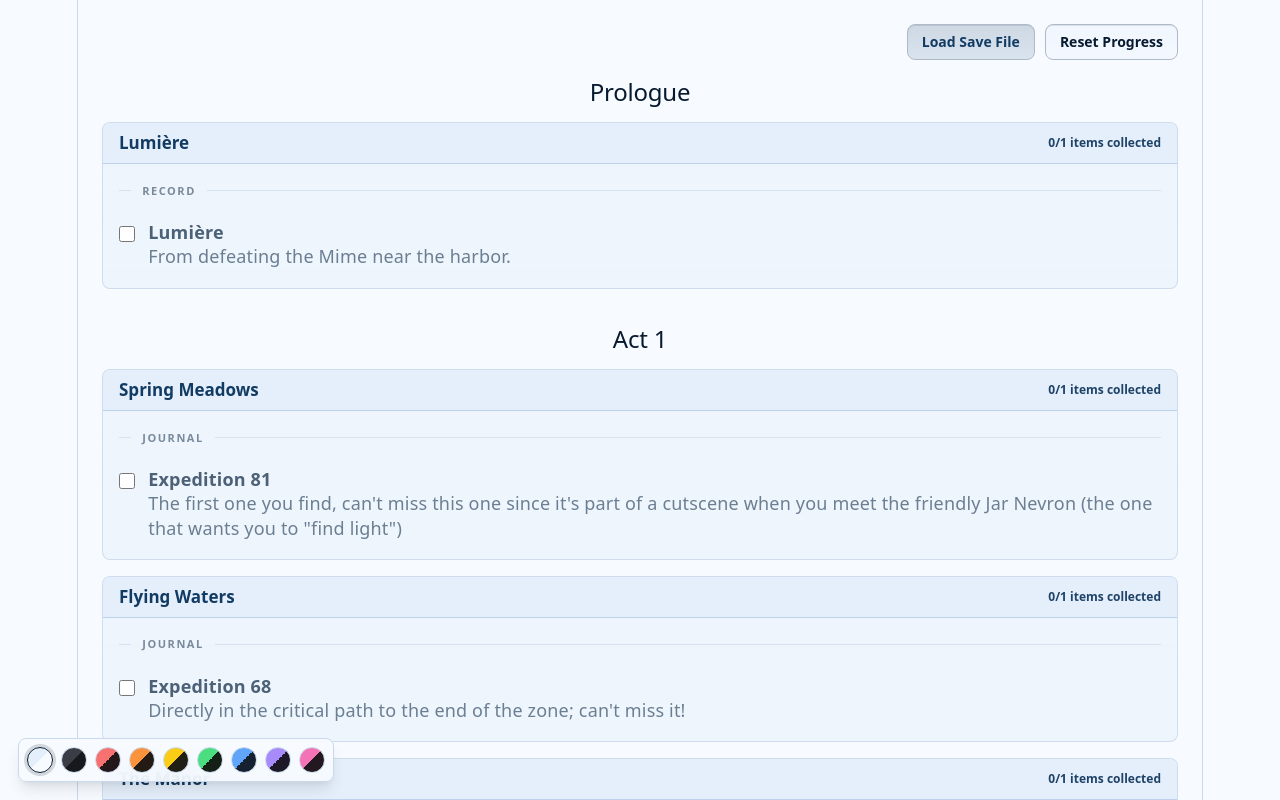
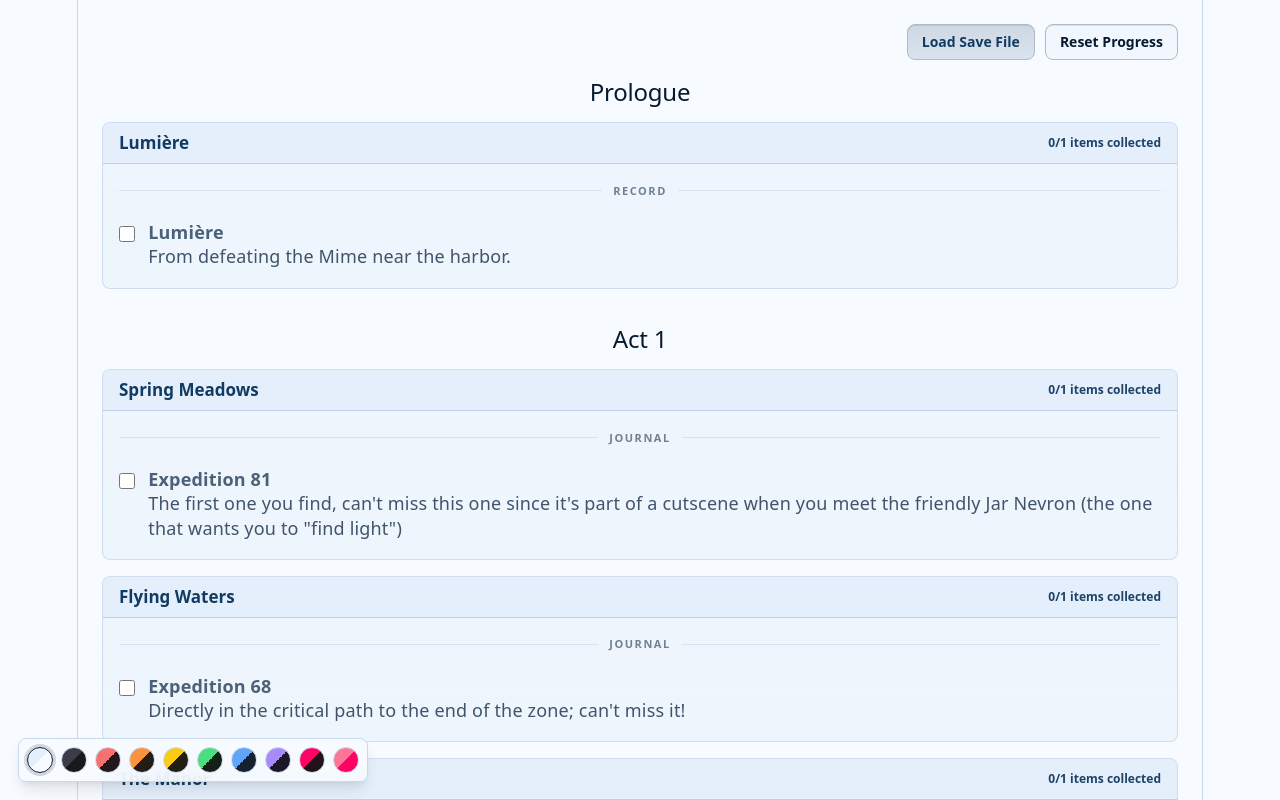
Before and after one commit to Michael-Ziluck/CO-E33-Collectibles-Tracker, a React (Vite) app: page / in a window 1280 px wide. Shown: the top 800 px of the page. Built offline with nearby package versions, Linux system fonts and the light colour scheme.

Commit message:
Update how theme system functions and center collectible type

```diff
--- a/index.html
+++ b/index.html
@@ -6,9 +6,9 @@
     <meta name="viewport" content="width=device-width, initial-scale=1.0" />
     <script>
       (() => {
-        const themes = ['light', 'dark', 'red', 'orange', 'yellow', 'green', 'blue', 'purple', 'pink'];
+        const themes = ['light', 'dark', 'red', 'orange', 'yellow', 'green', 'blue', 'purple', 'pink', 'pink2'];
         const backgrounds = {
-          light: '#fff',
+          light: '#f7fbff',
           dark: '#18191d',
           red: '#231719',
           orange: '#231b14',
@@ -16,7 +16,8 @@
           green: '#142016',
           blue: '#152031',
           purple: '#1d1828',
-          pink: '#231720',
+          pink: '#221319',
+          pink2: '#160a10',
         };
         const storedTheme = window.localStorage.getItem('e33-theme');
         const theme = themes.includes(storedTheme)
--- a/src/components/theme-toggle.tsx
+++ b/src/components/theme-toggle.tsx
@@ -1,8 +1,8 @@
 import { useEffect, useState } from 'react';
 
-type Theme = 'light' | 'dark' | 'red' | 'orange' | 'yellow' | 'green' | 'blue' | 'purple' | 'pink';
+type Theme = 'light' | 'dark' | 'red' | 'orange' | 'yellow' | 'green' | 'blue' | 'purple' | 'pink' | 'pink2';
 
-const themes: Theme[] = ['light', 'dark', 'red', 'orange', 'yellow', 'green', 'blue', 'purple', 'pink'];
+const themes: Theme[] = ['light', 'dark', 'red', 'orange', 'yellow', 'green', 'blue', 'purple', 'pink', 'pink2'];
 const storageKey = 'e33-theme';
 
 /**
--- a/src/styles/collectibles.css
+++ b/src/styles/collectibles.css
@@ -46,7 +46,7 @@
 }
 
 .location-toggle:hover {
-  background: color-mix(in srgb, var(--card-header-text) 8%, transparent);
+  background: var(--hover-bg);
 }
 
 .location-title-group {
@@ -150,13 +150,13 @@
   font-weight: 700;
   text-transform: uppercase;
   letter-spacing: 0.14em;
-  color: var(--text);
+  color: var(--text-muted);
   opacity: 0.72;
 }
 
 .type-group h4::before {
   content: '';
-  width: 12px;
+  flex: 1;
   height: 1px;
   background: var(--border);
   opacity: 0.8;
@@ -198,7 +198,7 @@
   width: 16px;
   height: 16px;
   margin: 6px 0 0;
-  accent-color: color-mix(in srgb, var(--theme-base) 76%, var(--card-header-text));
+  accent-color: var(--checkbox-accent);
 }
 
 .checklist label {
@@ -221,11 +221,11 @@
 .item-description {
   display: block;
   grid-area: description;
-  opacity: 0.8;
+  color: var(--text-muted);
 }
 
 .item-secondary {
-  opacity: 0.7;
+  color: var(--text-muted);
 }
 
 .collected {
--- a/src/styles/theme-toggle.css
+++ b/src/styles/theme-toggle.css
@@ -66,7 +66,11 @@
 }
 
 .theme-toggle-button[data-theme-option='pink'] {
-  --swatch-bg: linear-gradient(135deg, #f472b6 50%, #231720 50%);
+  --swatch-bg: linear-gradient(135deg, #ff0266 50%, #221319 50%);
+}
+
+.theme-toggle-button[data-theme-option='pink2'] {
+  --swatch-bg: linear-gradient(135deg, #ff7597 50%, #ff0266 50%);
 }
 
 @media (max-width: 640px), (pointer: coarse) and (max-width: 900px) {
--- a/src/styles/theme.css
+++ b/src/styles/theme.css
@@ -52,6 +52,36 @@
   --warning-bg: var(--light-warning-bg);
   --warning-border: var(--light-warning-border);
   --shadow: var(--light-shadow);
+  --text-muted: color-mix(in srgb, var(--light-text) 82%, var(--light-text-h));
+  --hover-bg: color-mix(in srgb, var(--light-card-header-text) 8%, transparent);
+  --link: var(--light-card-header-text);
+  --link-hover: color-mix(in srgb, var(--light-card-header-text) 82%, #3478c7);
+  --button-border: color-mix(in srgb, var(--theme-base) 42%, var(--light-border));
+  --button-text: var(--light-card-header-text);
+  --button-bg-top: color-mix(in srgb, var(--theme-base) 24%, var(--light-card-header-bg));
+  --button-bg-bottom: color-mix(in srgb, var(--theme-base) 12%, var(--light-card-header-bg));
+  --button-hover-border: color-mix(in srgb, var(--theme-base) 58%, var(--light-border));
+  --button-hover-bg-top: color-mix(in srgb, var(--theme-base) 32%, var(--light-card-header-bg));
+  --button-hover-bg-bottom: color-mix(in srgb, var(--theme-base) 18%, var(--light-card-header-bg));
+  --button-focus: color-mix(in srgb, var(--theme-base) 72%, var(--light-text-h));
+  --button-secondary-text: var(--light-text-h);
+  --button-secondary-bg-top: color-mix(in srgb, var(--light-card-bg) 72%, var(--light-bg));
+  --button-secondary-bg-bottom: color-mix(in srgb, var(--light-card-bg) 52%, var(--light-bg));
+  --button-danger-border: color-mix(in srgb, #ef4444 58%, var(--light-border));
+  --button-danger-text: #fff7f7;
+  --button-danger-bg-top: color-mix(in srgb, #ef4444 48%, var(--light-card-header-bg));
+  --button-danger-bg-bottom: color-mix(in srgb, #b91c1c 42%, var(--light-card-header-bg));
+  --dropzone-border: color-mix(in srgb, var(--theme-base) 34%, var(--light-border));
+  --dropzone-bg-start: color-mix(in srgb, var(--theme-base) 8%, var(--light-card-bg));
+  --dropzone-bg-end: var(--light-card-bg);
+  --dropzone-outline: color-mix(in srgb, var(--theme-base) 16%, transparent);
+  --dropzone-active-border: color-mix(in srgb, var(--theme-base) 76%, var(--light-text-h));
+  --dropzone-active-bg-start: color-mix(in srgb, var(--theme-base) 24%, var(--light-card-bg));
+  --dropzone-active-bg-end: color-mix(in srgb, var(--theme-base) 10%, var(--light-bg));
+  --dropzone-active-ring: color-mix(in srgb, var(--theme-base) 18%, transparent);
+  --toast-border: color-mix(in srgb, var(--theme-base) 42%, var(--light-border));
+  --toast-bg: color-mix(in srgb, var(--light-card-header-bg) 92%, var(--light-bg));
+  --checkbox-accent: color-mix(in srgb, var(--theme-base) 76%, var(--light-card-header-text));
 
   --sans: system-ui, 'Segoe UI', Roboto, sans-serif;
   --heading: system-ui, 'Segoe UI', Roboto, sans-serif;
@@ -87,6 +117,36 @@
   --warning-bg: var(--light-warning-bg);
   --warning-border: var(--light-warning-border);
   --shadow: var(--light-shadow);
+  --text-muted: color-mix(in srgb, var(--light-text) 82%, var(--light-text-h));
+  --hover-bg: color-mix(in srgb, var(--light-card-header-text) 8%, transparent);
+  --link: var(--light-card-header-text);
+  --link-hover: color-mix(in srgb, var(--light-card-header-text) 82%, #3478c7);
+  --button-border: color-mix(in srgb, var(--theme-base) 42%, var(--light-border));
+  --button-text: var(--light-card-header-text);
+  --button-bg-top: color-mix(in srgb, var(--theme-base) 24%, var(--light-card-header-bg));
+  --button-bg-bottom: color-mix(in srgb, var(--theme-base) 12%, var(--light-card-header-bg));
+  --button-hover-border: color-mix(in srgb, var(--theme-base) 58%, var(--light-border));
+  --button-hover-bg-top: color-mix(in srgb, var(--theme-base) 32%, var(--light-card-header-bg));
+  --button-hover-bg-bottom: color-mix(in srgb, var(--theme-base) 18%, var(--light-card-header-bg));
+  --button-focus: color-mix(in srgb, var(--theme-base) 72%, var(--light-text-h));
+  --button-secondary-text: var(--light-text-h);
+  --button-secondary-bg-top: color-mix(in srgb, var(--light-card-bg) 72%, var(--light-bg));
+  --button-secondary-bg-bottom: color-mix(in srgb, var(--light-card-bg) 52%, var(--light-bg));
+  --button-danger-border: color-mix(in srgb, #ef4444 58%, var(--light-border));
+  --button-danger-text: #fff7f7;
+  --button-danger-bg-top: color-mix(in srgb, #ef4444 48%, var(--light-card-header-bg));
+  --button-danger-bg-bottom: color-mix(in srgb, #b91c1c 42%, var(--light-card-header-bg));
+  --dropzone-border: color-mix(in srgb, var(--theme-base) 34%, var(--light-border));
+  --dropzone-bg-start: color-mix(in srgb, var(--theme-base) 8%, var(--light-card-bg));
+  --dropzone-bg-end: var(--light-card-bg);
+  --dropzone-outline: color-mix(in srgb, var(--theme-base) 16%, transparent);
+  --dropzone-active-border: color-mix(in srgb, var(--theme-base) 76%, var(--light-text-h));
+  --dropzone-active-bg-start: color-mix(in srgb, var(--theme-base) 24%, var(--light-card-bg));
+  --dropzone-active-bg-end: color-mix(in srgb, var(--theme-base) 10%, var(--light-bg));
+  --dropzone-active-ring: color-mix(in srgb, var(--theme-base) 18%, transparent);
+  --toast-border: color-mix(in srgb, var(--theme-base) 42%, var(--light-border));
+  --toast-bg: color-mix(in srgb, var(--light-card-header-bg) 92%, var(--light-bg));
+  --checkbox-accent: color-mix(in srgb, var(--theme-base) 76%, var(--light-card-header-text));
 }
 
 [data-theme='dark'],
@@ -96,7 +156,8 @@
 [data-theme='green'],
 [data-theme='blue'],
 [data-theme='purple'],
-[data-theme='pink'] {
+[data-theme='pink'],
+[data-theme='pink2'] {
   color-scheme: dark;
   --text: var(--dark-text);
   --text-h: var(--dark-text-h);
@@ -111,6 +172,36 @@
   --warning-bg: var(--dark-warning-bg);
   --warning-border: var(--dark-warning-border);
   --shadow: var(--dark-shadow);
+  --text-muted: color-mix(in srgb, var(--dark-text) 82%, var(--dark-text-h));
+  --hover-bg: color-mix(in srgb, var(--dark-card-header-text) 8%, transparent);
+  --link: var(--dark-card-header-text);
+  --link-hover: color-mix(in srgb, var(--dark-card-header-text) 82%, var(--theme-text-seed));
+  --button-border: color-mix(in srgb, var(--theme-base) 42%, var(--dark-border));
+  --button-text: var(--dark-card-header-text);
+  --button-bg-top: color-mix(in srgb, var(--theme-base) 24%, var(--dark-card-header-bg));
+  --button-bg-bottom: color-mix(in srgb, var(--theme-base) 12%, var(--dark-card-header-bg));
+  --button-hover-border: color-mix(in srgb, var(--theme-base) 58%, var(--dark-border));
+  --button-hover-bg-top: color-mix(in srgb, var(--theme-base) 32%, var(--dark-card-header-bg));
+  --button-hover-bg-bottom: color-mix(in srgb, var(--theme-base) 18%, var(--dark-card-header-bg));
+  --button-focus: color-mix(in srgb, var(--theme-base) 72%, var(--dark-text-h));
+  --button-secondary-text: var(--dark-text-h);
+  --button-secondary-bg-top: color-mix(in srgb, var(--dark-card-bg) 72%, var(--dark-bg));
+  --button-secondary-bg-bottom: color-mix(in srgb, var(--dark-card-bg) 52%, var(--dark-bg));
+  --button-danger-border: color-mix(in srgb, #ef4444 58%, var(--dark-border));
+  --button-danger-text: #fff7f7;
+  --button-danger-bg-top: color-mix(in srgb, #ef4444 48%, var(--dark-card-header-bg));
+  --button-danger-bg-bottom: color-mix(in srgb, #b91c1c 42%, var(--dark-card-header-bg));
+  --dropzone-border: color-mix(in srgb, var(--theme-base) 34%, var(--dark-border));
+  --dropzone-bg-start: color-mix(in srgb, var(--theme-base) 8%, var(--dark-card-bg));
+  --dropzone-bg-end: var(--dark-card-bg);
+  --dropzone-outline: color-mix(in srgb, var(--theme-base) 16%, transparent);
+  --dropzone-active-border: color-mix(in srgb, var(--theme-base) 76%, var(--dark-text-h));
+  --dropzone-active-bg-start: color-mix(in srgb, var(--theme-base) 24%, var(--dark-card-bg));
+  --dropzone-active-bg-end: color-mix(in srgb, var(--theme-base) 10%, var(--dark-bg));
+  --dropzone-active-ring: color-mix(in srgb, var(--theme-base) 18%, transparent);
+  --toast-border: color-mix(in srgb, var(--theme-base) 42%, var(--dark-border));
+  --toast-bg: color-mix(in srgb, var(--dark-card-header-bg) 92%, var(--dark-bg));
+  --checkbox-accent: color-mix(in srgb, var(--theme-base) 76%, var(--dark-card-header-text));
 }
 
 [data-theme='dark'] {
@@ -156,9 +247,58 @@
 }
 
 [data-theme='pink'] {
-  --theme-base: #ec4899;
-  --theme-bg-seed: #1f111a;
-  --theme-text-seed: #fff5fb;
+  --theme-base: #ff0266;
+  --theme-bg-seed: #221319;
+  --theme-text-seed: #fff2f7;
+}
+
+[data-theme='pink2'] {
+  --theme-base: #ff3377;
+  --theme-bg-seed: #160a10;
+  --theme-text-seed: #fce8f0;
+  --text: #fce8f0;
+  --text-h: #fff4f8;
+  --bg: #160a10;
+  --border: #5c2741;
+  --code-bg: #26111b;
+  --card-bg: #26111b;
+  --card-header-bg: #3d1b2b;
+  --card-header-text: #ff3377;
+  --card-header-border: #5c2741;
+  --warning: #ff3377;
+  --warning-bg: #4a1c31;
+  --warning-border: #6b2d47;
+  --shadow: 0 4px 8px rgba(0, 0, 0, 0.4);
+  --text-muted: #c98ba6;
+  --hover-bg: #3d1b2b;
+  --link: #ff3377;
+  --link-hover: #e60050;
+  --button-border: #ff3377;
+  --button-text: #fce8f0;
+  --button-bg-top: #3d1b2b;
+  --button-bg-bottom: #26111b;
+  --button-hover-border: #ff3377;
+  --button-hover-bg-top: #ff3377;
+  --button-hover-bg-bottom: #e60050;
+  --button-focus: #ff3377;
+  --button-secondary-text: #fce8f0;
+  --button-secondary-bg-top: #321621;
+  --button-secondary-bg-bottom: #26111b;
+  --button-danger-border: #ff3377;
+  --button-danger-text: #ffffff;
+  --button-danger-bg-top: #ff3377;
+  --button-danger-bg-bottom: #e60050;
+  --dropzone-border: #5c2741;
+  --dropzone-bg-start: #26111b;
+  --dropzone-bg-end: #26111b;
+  --dropzone-outline: rgba(255, 51, 119, 0.22);
+  --dropzone-active-border: #ff3377;
+  --dropzone-active-bg-start: #3d1b2b;
+  --dropzone-active-bg-end: #26111b;
+  --dropzone-active-ring: rgba(255, 51, 119, 0.24);
+  --toast-border: #5c2741;
+  --toast-bg: #26111b;
+  --checkbox-accent: #ff3377;
 }
 
 @media (prefers-color-scheme: dark) {
```
Also changed, not shown: src/styles/credits.css (+7 -2 lines), src/styles/save-import.css (+25 -25 lines).
